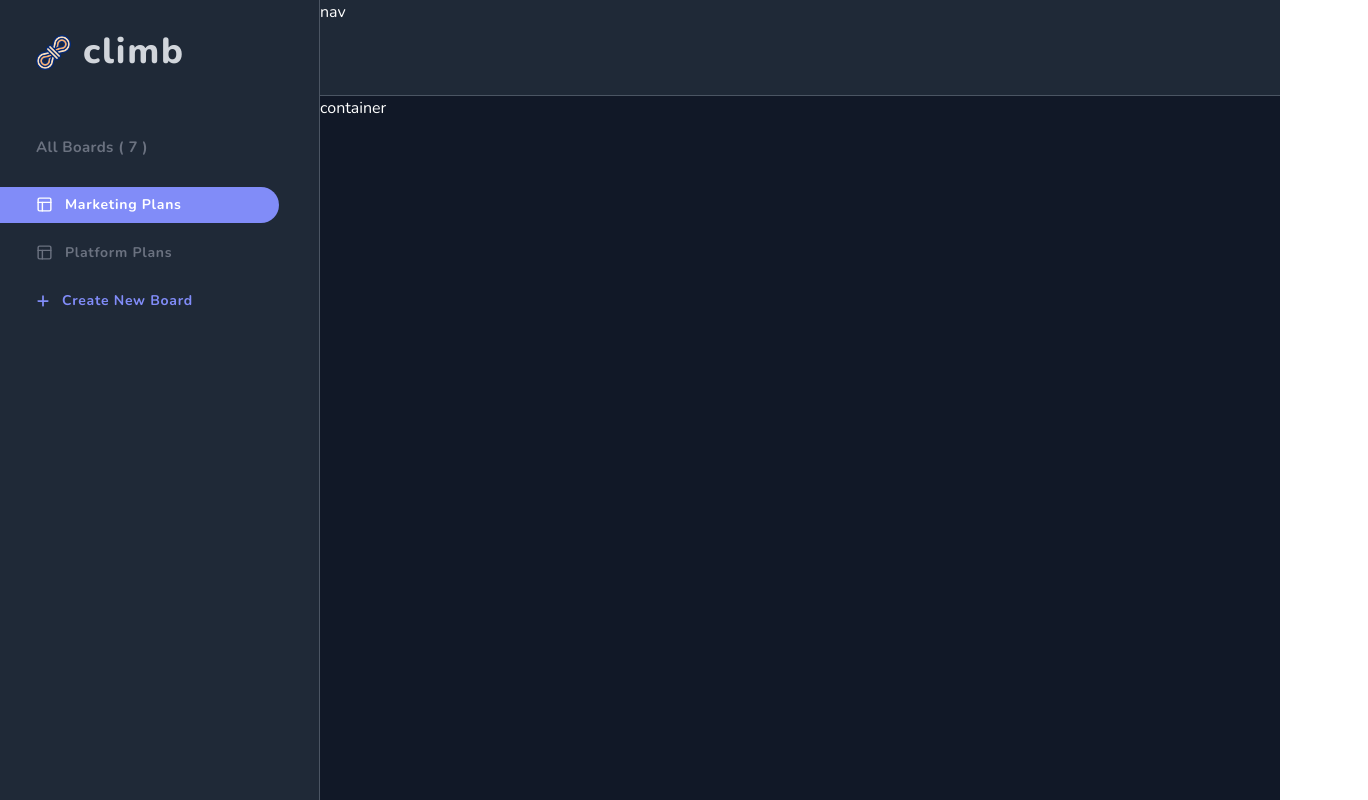
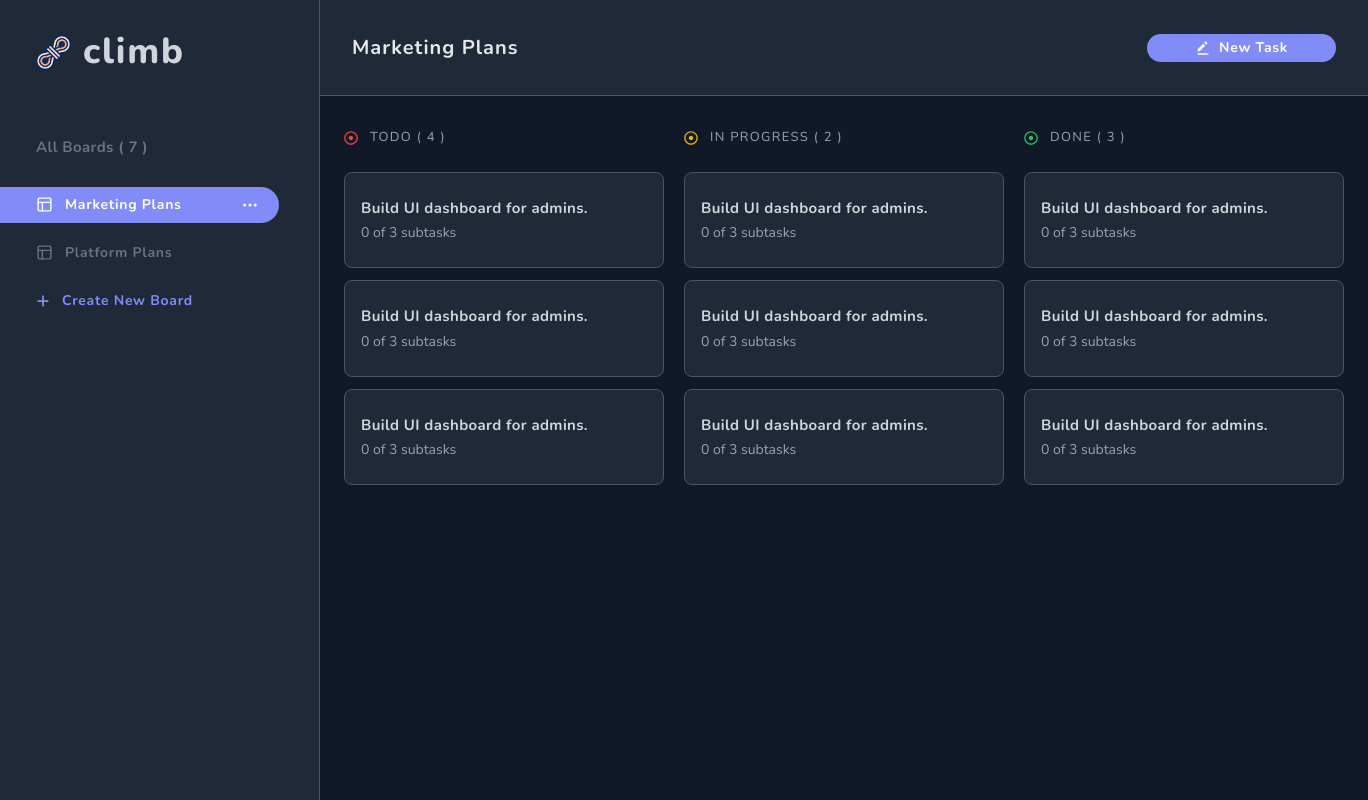
Before and after one commit to ibrvgim/climb, a Next.js app: page / in a window 1280 px wide. Shown: the whole page, 1368 px wide, since content can reach past the window. Built offline with nearby package versions, Linux system fonts and the light colour scheme.

Commit message:
[design] first stage built

```diff
--- a/src/components/general/Navigation.tsx
+++ b/src/components/general/Navigation.tsx
@@ -1,7 +1,16 @@
+import { BiSolidEditAlt } from 'react-icons/bi';
+
 function Navigation() {
   return (
-    <nav className='bg-gray-800 text-white col-[2_/_-1] border-b-[1px] border-b-gray-600'>
-      nav
+    <nav className='flex items-center justify-between px-8 bg-gray-800 text-white col-[2_/_-1] border-b-[1px] border-b-gray-600'>
+      <p className='text-xl tracking-wider font-bold text-gray-200'>
+        Marketing Plans
+      </p>
+
+      <button className='flex items-center gap-2 bg-indigo-400 px-12 py-1 rounded-full text-sm font-bold tracking-wider hover:bg-indigo-500 transition-colors'>
+        <BiSolidEditAlt className='text-base' />
+        New Task
+      </button>
     </nav>
   );
 }
--- a/src/components/general/SideBar.tsx
+++ b/src/components/general/SideBar.tsx
@@ -1,5 +1,5 @@
-import CreateNewTab from '../main/CreateNewTab';
-import TabButton from '../main/TabButton';
+import CreateNewTab from '../sidebar/CreateNewTab';
+import TabButton from '../sidebar/TabButton';
 import Logo from './Logo';
 
 function SideBar() {
--- a/src/components/main/TabButton.tsx
+++ /dev/null
@@ -1,30 +0,0 @@
-import Link from 'next/link';
-import { FiLayout } from 'react-icons/fi';
-
-function TabButton({
-  title,
-  link,
-  isActive = false,
-}: {
-  title: string;
-  link: string;
-  isActive: boolean;
-}) {
-  return (
-    <Link
-      href={link}
-      className={`flex flex-row items-center gap-3 px-9 mr-10 py-2 rounded-r-full transition-all ${
-        isActive
-          ? 'bg-indigo-400 text-white'
-          : 'text-gray-500 hover:bg-gray-700 hover:text-gray-400'
-      }`}
-    >
-      <div className='text-[17px]'>
-        <FiLayout />
-      </div>
-      <p className='font-bold text-sm tracking-wider'>{title}</p>
-    </Link>
-  );
-}
-
-export default TabButton;
--- /dev/null
+++ b/src/components/main/TaskCard.tsx
@@ -0,0 +1,17 @@
+import Link from 'next/link';
+
+function TaskCard() {
+  return (
+    <Link
+      href=''
+      className='bg-gray-800 border-[1px] border-gray-600 px-4 py-6 rounded-lg'
+    >
+      <p className='text-gray-300 font-bold tracking-wide text-[15px]'>
+        Build UI dashboard for admins.
+      </p>
+      <p className='text-gray-400 text-sm mt-1'>0 of 3 subtasks</p>
+    </Link>
+  );
+}
+
+export default TaskCard;
--- a/src/components/main/TasksContainer.tsx
+++ b/src/components/main/TasksContainer.tsx
@@ -1,6 +1,12 @@
+import TasksList from './TasksList';
+
 function TasksContainer() {
   return (
-    <section className='bg-gray-900 text-white col-[2_/_-1]'>container</section>
+    <section className='flex gap-5 bg-gray-900 text-white col-[2_/_-1] py-8 px-6'>
+      <TasksList category='Todo ( 4 )' color='text-red-500' />
+      <TasksList category='In Progress ( 2 )' color='text-yellow-500' />
+      <TasksList category='Done ( 3 )' color='text-green-500' />
+    </section>
   );
 }
 
--- /dev/null
+++ b/src/components/main/TasksList.tsx
@@ -0,0 +1,30 @@
+import TaskCard from './TaskCard';
+import { FaRegDotCircle } from 'react-icons/fa';
+
+interface Props {
+  category: string;
+  color: string;
+}
+
+function TasksList({ category, color }: Props) {
+  return (
+    <div className='w-80'>
+      <div className='flex items-center gap-3 mb-6'>
+        <span className={`text-sm ${color}`}>
+          <FaRegDotCircle />
+        </span>
+        <p className='uppercase text-[13px] tracking-widest text-gray-400 font-light'>
+          {category}
+        </p>
+      </div>
+
+      <div className='flex flex-col gap-3'>
+        <TaskCard />
+        <TaskCard />
+        <TaskCard />
+      </div>
+    </div>
+  );
+}
+
+export default TasksList;
--- a/src/components/main/CreateNewTab.tsx
+++ b/src/components/sidebar/CreateNewTab.tsx
@@ -3,7 +3,7 @@ import { FaPlus } from 'react-icons/fa6';
 function CreateNewTab() {
   return (
     <button
-      className='flex flex-row items-center gap-3 px-9 py-2 text-indigo-400 text-sm tracking-wider font-bold w-full
+      className='flex flex-row justify-start items-center gap-3 pl-9 py-2 text-indigo-400 text-sm tracking-wider font-bold
     hover:opacity-70 transition-all'
     >
       <FaPlus />
--- /dev/null
+++ b/src/components/sidebar/TabButton.tsx
@@ -0,0 +1,44 @@
+import Link from 'next/link';
+import { FiLayout } from 'react-icons/fi';
+import { HiOutlineDotsHorizontal } from 'react-icons/hi';
+import TabSettings from './TabSettings';
+
+function TabButton({
+  title,
+  link,
+  isActive = false,
+}: {
+  title: string;
+  link: string;
+  isActive: boolean;
+}) {
+  return (
+    <div className='mr-10'>
+      <Link
+        href={link}
+        className={`flex flex-row items-center justify-between pl-9 pr-5 py-2 rounded-r-full transition-all z-20 relative ${
+          isActive
+            ? 'bg-indigo-400 text-white'
+            : 'text-gray-500 hover:bg-gray-700 hover:text-gray-400'
+        }`}
+      >
+        <div className='flex flex-row items-center gap-3'>
+          <div className='text-[17px]'>
+            <FiLayout />
+          </div>
+          <p className='font-bold text-sm tracking-wider'>{title}</p>
+        </div>
+
+        {isActive && (
+          <button className='text-lg'>
+            <HiOutlineDotsHorizontal />
+          </button>
+        )}
+      </Link>
+
+      {/* {isActive && <TabSettings />} */}
+    </div>
+  );
+}
+
+export default TabButton;
--- /dev/null
+++ b/src/components/sidebar/TabSettings.tsx
@@ -0,0 +1,31 @@
+function TabSettings() {
+  return (
+    <div className='flex gap-2 bg-gray-700 pb-4 pt-11 px-4 rounded-br-xl -mt-5'>
+      <SettingsButton style='border-[1px] border-indigo-400 text-indigo-400 hover:opacity-75'>
+        Edit
+      </SettingsButton>
+
+      <SettingsButton style='border-[1px] border-red-500 text-red-500 hover:opacity-75'>
+        Delete
+      </SettingsButton>
+    </div>
+  );
+}
+
+function SettingsButton({
+  children,
+  style,
+}: {
+  children: React.ReactNode;
+  style: string;
+}) {
+  return (
+    <button
+      className={`${style} flex-1 flex justify-center items-center w-full text-sm rounded-full transition-all`}
+    >
+      {children}
+    </button>
+  );
+}
+
+export default TabSettings;
```
